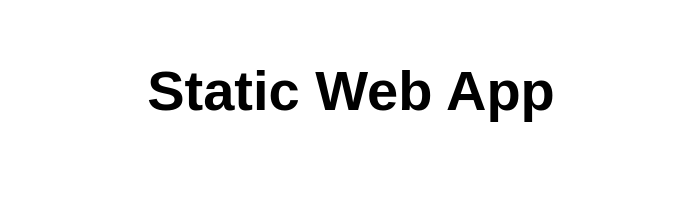
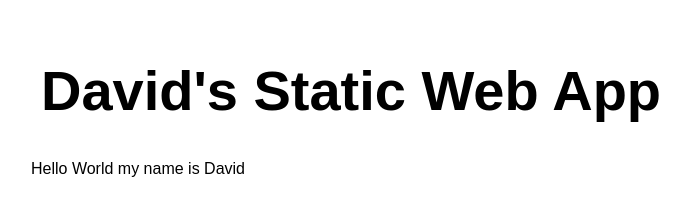
Before and after one commit to azwebapp/my-first-static-web-app, a plain HTML site: page src/index.html in a window 1280 px wide. Shown: the whole page, without its empty margins (289-979 px from the left). Drawn offline with Linux system fonts and the light colour scheme.

Commit message:
Update index.html

```diff
--- a/src/index.html
+++ b/src/index.html
@@ -10,7 +10,8 @@
 
 <body>
   <main>
-    <h1>Static Web App</h1>
+    <h1>David's Static Web App</h1>
+    <p>Hello World my name is David<p>
   </main>
 </body>
 
```
